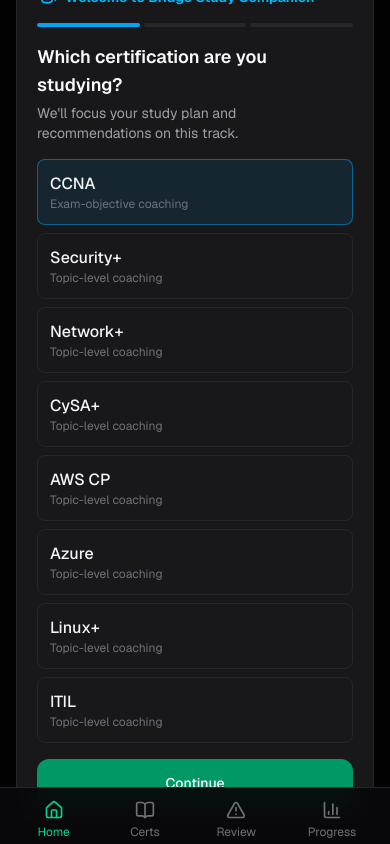
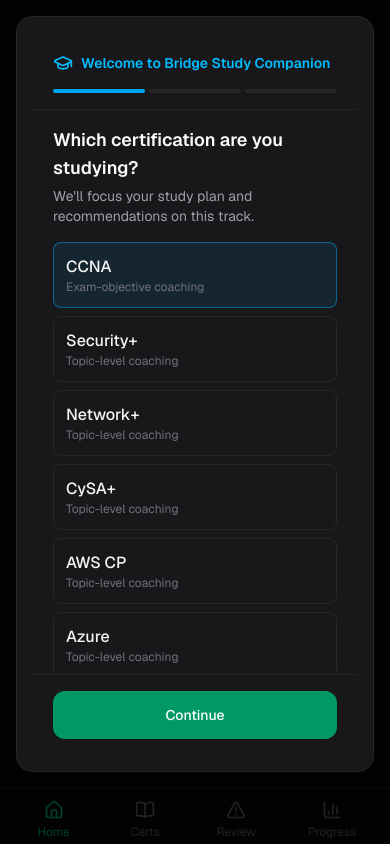
Before and after one commit to GreyKeyStudios/Relearn-v0, a Next.js app: page / in a window 390 px wide. Built offline with nearby package versions, Linux system fonts and the light colour scheme.

Commit message:
Fix onboarding wizard stuck on mobile when Continue was hidden behind bottom nav.

```diff
--- a/src/components/onboarding/OnboardingWizard.tsx
+++ b/src/components/onboarding/OnboardingWizard.tsx
@@ -38,14 +38,15 @@
   }
 
   return (
-    <div className="fixed inset-0 z-50 flex items-end justify-center bg-black/70 p-4 sm:items-center">
-      <Card className="w-full max-w-lg p-5">
+    <div className="fixed inset-0 z-[60] flex justify-center bg-black/70 p-4 pt-4 pb-[calc(4.5rem+env(safe-area-inset-bottom))] sm:items-center sm:pb-4">
+      <Card className="flex max-h-full w-full max-w-lg flex-col overflow-hidden p-0">
+        <div className="shrink-0 border-b border-zinc-800 px-5 pb-4 pt-5">
           <div className="mb-4 flex items-center gap-2 text-sky-400">
             <GraduationCap className="h-5 w-5" />
             <span className="text-sm font-semibold">Welcome to Bridge Study Companion</span>
           </div>
 
-        <div className="mb-4 flex gap-1">
+          <div className="flex gap-1">
             {STEPS.map((s, i) => (
               <div
                 key={s}
@@ -53,7 +54,9 @@
               />
             ))}
           </div>
+        </div>
 
+        <div className="min-h-0 flex-1 overflow-y-auto px-5 py-4">
           {step === "cert" && (
             <>
               <h2 className="text-lg font-semibold text-zinc-50">Which certification are you studying?</h2>
@@ -77,9 +80,6 @@
                   </button>
                 ))}
               </div>
-            <Button className="mt-4 w-full" onClick={() => setStep("schedule")} disabled={!selectedCertId}>
-              Continue
-            </Button>
             </>
           )}
 
@@ -101,14 +101,6 @@
                   className="mt-2 w-full"
                 />
               </label>
-            <div className="mt-4 flex gap-2">
-              <Button className="flex-1" variant="secondary" onClick={() => setStep("cert")}>
-                Back
-              </Button>
-              <Button className="flex-1" onClick={() => setStep("exam")}>
-                Continue
-              </Button>
-            </div>
             </>
           )}
 
@@ -127,7 +119,30 @@
                   className="mt-1 w-full rounded-lg border border-zinc-700 bg-zinc-900 px-3 py-2 text-sm text-zinc-100"
                 />
               </label>
-            <div className="mt-4 flex gap-2">
+            </>
+          )}
+        </div>
+
+        <div className="shrink-0 border-t border-zinc-800 px-5 py-4">
+          {step === "cert" && (
+            <Button className="w-full" onClick={() => setStep("schedule")} disabled={!selectedCertId}>
+              Continue
+            </Button>
+          )}
+
+          {step === "schedule" && (
+            <div className="flex gap-2">
+              <Button className="flex-1" variant="secondary" onClick={() => setStep("cert")}>
+                Back
+              </Button>
+              <Button className="flex-1" onClick={() => setStep("exam")}>
+                Continue
+              </Button>
+            </div>
+          )}
+
+          {step === "exam" && (
+            <div className="flex gap-2">
               <Button className="flex-1" variant="secondary" onClick={() => setStep("schedule")}>
                 Back
               </Button>
@@ -135,8 +150,8 @@
                 Start studying
               </Button>
             </div>
-          </>
           )}
+        </div>
       </Card>
     </div>
   );
```
Lines whose indentation alone changed are shown as unchanged.
